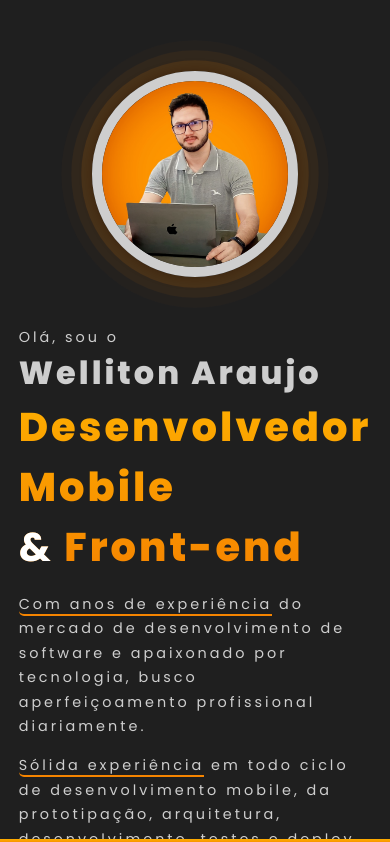
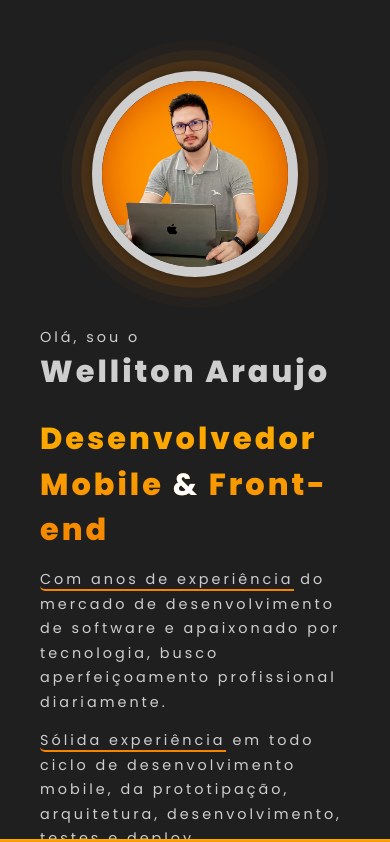
Before and after one commit to wellitonaraujo/Portfolio-React, a React (Vite) app: page / in a window 390 px wide. Shown: the top 842 px of the page. Built offline with nearby package versions, Linux system fonts and the light colour scheme.

Commit message:
fix mobile version

```diff
--- a/src/pages/Contato/index.tsx
+++ b/src/pages/Contato/index.tsx
@@ -5,7 +5,7 @@ function Contato() {
     <>
       <Description style={{ paddingTop: 600 }} id='contatos'>
 
-        <Title> Tersina, PI - Brasil </Title>
+        <Title> Teresina, PI - Brasil </Title>
         <Title> welliton.araujo@uol.com.br </Title>
         <Title> 91 98571-5267 </Title>
         <Title> Contato </Title>
--- a/src/pages/Home/index.tsx
+++ b/src/pages/Home/index.tsx
@@ -22,7 +22,7 @@ export default function Home() {
         <Description>
           <TextDescription children='Olá, sou o' style={{ margin: 0 }} />
           <Welliton>Welliton Araujo</Welliton>
-          <Title>Desenvolvedor Mobile  <br /> <StyledAmpersand>&</StyledAmpersand> Front-end </Title>
+          <Title>Desenvolvedor Mobile <StyledAmpersand>&</StyledAmpersand> Front-end </Title>
 
           <TextDescription><Line>Com anos de experiência</Line> do mercado de desenvolvimento de software e apaixonado por tecnologia, busco aperfeiçoamento profissional diariamente.</TextDescription>
           <TextDescription><Line>Sólida experiência</Line> em todo ciclo de desenvolvimento mobile, da prototipação, arquitetura, desenvolvimento, testes e deploy.</TextDescription>
--- a/src/pages/Home/styles.ts
+++ b/src/pages/Home/styles.ts
@@ -56,7 +56,7 @@ export const Welliton = styled.p`
   font-weight: 800;
   ${mobileMediaQuery} {
     /* Estilos específicos para dispositivos móveis */
-    font-size: 2rem; /* Reduz o tamanho da fonte */
+    font-size: 1.9rem; /* Reduz o tamanho da fonte */
   }
 `;
 
@@ -76,7 +76,8 @@ export const Title = styled.p`
   font-weight: 800;
   ${mobileMediaQuery} {
     /* Estilos específicos para dispositivos móveis */
-    font-size: 2.5rem; /* Reduz o tamanho da fonte */
+    font-size: 1.9rem; /* Reduz o tamanho da fonte */
+    margin-top: 1.3rem;
   }
 `;
 
```
